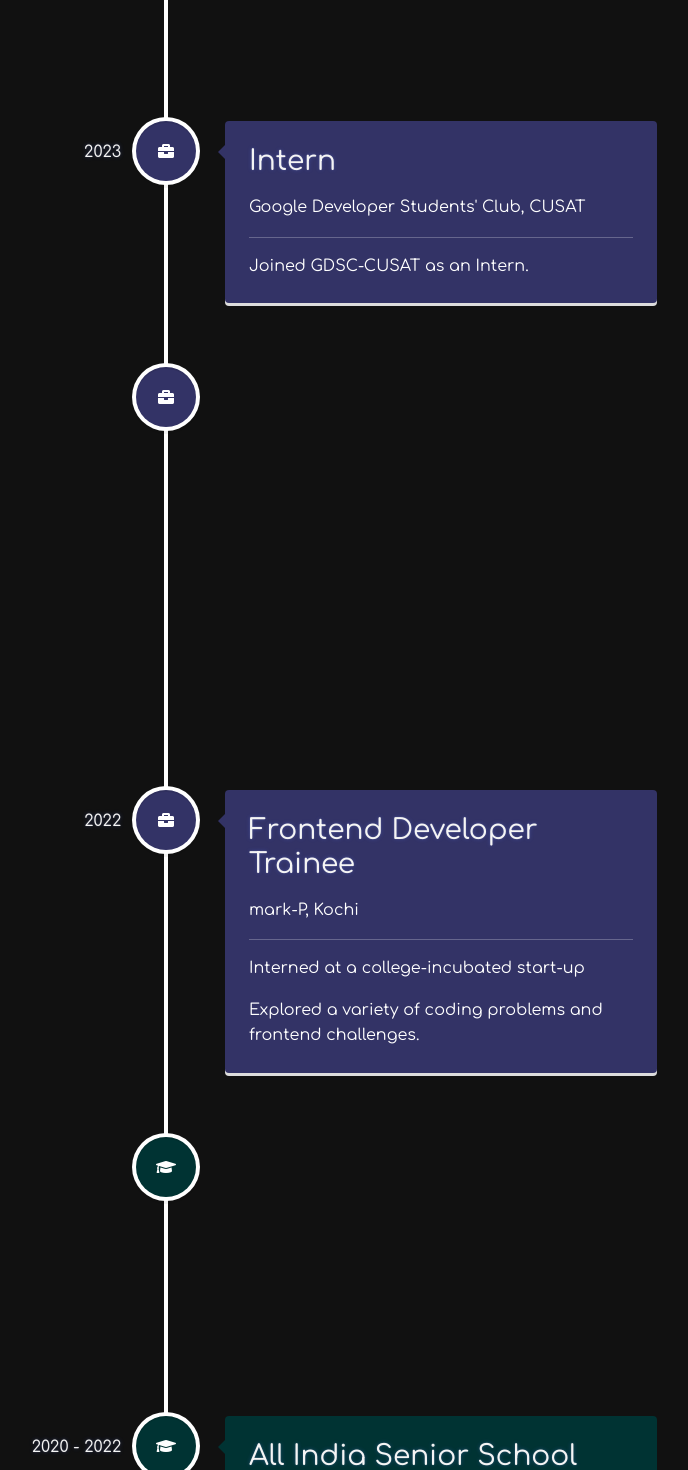
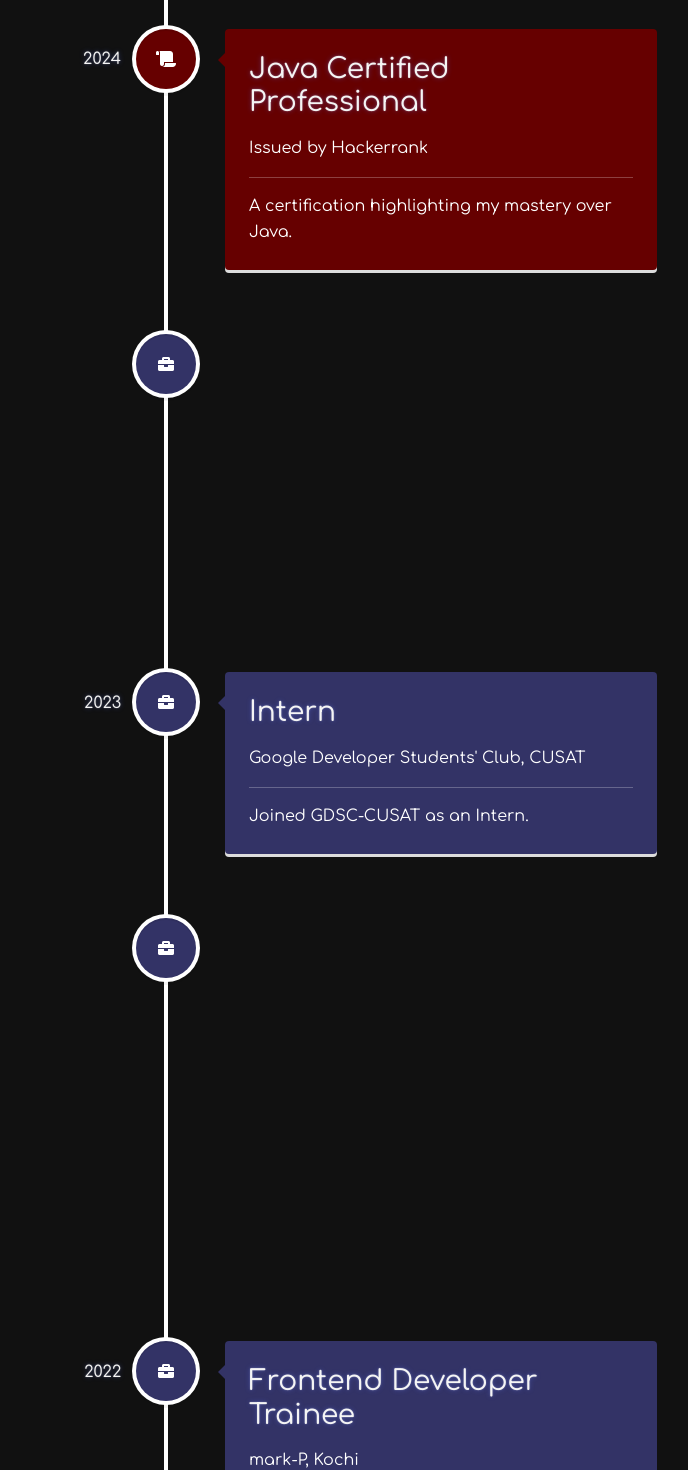
Before and after one commit to mohammmmmmmmmmed/personal-website, a React (Create React App) app: page /about in a window 1280 px wide. Shown: the part 1000-2470 px from the top of the page, without its empty margins (474-1162 px from the left). Built offline with nearby package versions, Linux system fonts and the light colour scheme.

Commit message:
Add files via upload

```diff
--- a/src/components/About.js
+++ b/src/components/About.js
@@ -130,6 +130,20 @@ const About = () => {
           <hr />
           <VerticalTimeline>
 
+          <WorkElement
+              title="Contributor"
+              subtitle="Timechain Summer of Code"
+              date="2024"
+              description={[
+                "Joined TSoC as a contributor."
+              ]}
+            />
+              <CertificationElement
+             title="Java Certified Professional"
+             subtitle="Issued by Hackerrank"
+             date="2024"
+             description={["A certification highlighting my mastery over Java."]}
+            />
             <WorkElement
               title="Intern"
               subtitle="TinkerHub"
@@ -140,12 +154,7 @@ const About = () => {
               ]}
             />
 
-            {/* <CertificationElement */}
-            {/* // title="" */}
-            {/* // subtitle="" */}
-            {/* // date="" */}
-            {/* // description={[""]} */}
-            {/* // /> */}
+
 
             <WorkElement
               title="Intern"
@@ -177,16 +186,9 @@ const About = () => {
               title="B.Tech. Information Technology"
               subtitle="Cochin University of Science and Technology"
               date="Future (2022 - 2026)"
-              description={["Incoming undergraduate."]}
+              description={["Currently in the fourth semester."]}
             />
-            <EducationElement
-              title="All India Senior School Certificate Exam"
-              subtitle="Central Board of Secondary Education"
-              date="2020 - 2022"
-              description={[
-                "Graduated from CBSE's AISSCE with 91% in Math."
-              ]}
-            />
+
           </VerticalTimeline>
         </Container>
       </Container>
```
